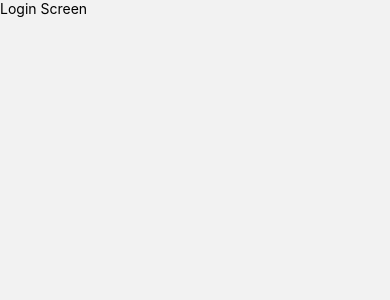
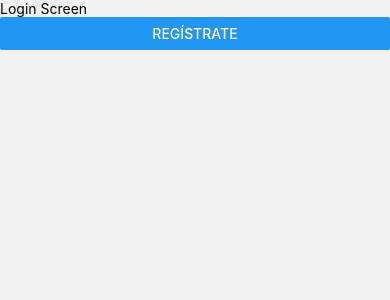
Before and after one commit to AdoptaUnJuniorPlatform/GT-Helphub-iOs, a React Native app: screen /SessionStart in a window 390 px wide. Shown: the top 300 px of the page. Built offline with nearby package versions, Linux system fonts and the light colour scheme.

Commit message:
add navigation button to go from login screen to register screen

```diff
--- a/App.js
+++ b/App.js
@@ -22,7 +22,11 @@ const Tab = createBottomTabNavigator();
 const RegistrationFlow = () => {
   return (
     <Stack.Navigator>
-      <Stack.Screen name="Register" component={RegisterScreen} />
+      <Stack.Screen
+        name="Register"
+        component={RegisterScreen}
+        options={{ headerShown: false }}
+      />
       <Stack.Screen
         name="RegisterStep1"
         component={RegisterStep1}
@@ -69,7 +73,6 @@ const Tabs = () => {
   );
 };
 
-// TODO: Main App Navigator
 const AppNavigator = () => (
   <Stack.Navigator>
     <Stack.Screen
--- a/src/screens/LoginScreen.js
+++ b/src/screens/LoginScreen.js
@@ -1,10 +1,14 @@
-import { Text, View, SafeAreaView } from "react-native";
+import { Text, View, SafeAreaView, Button } from "react-native";
 
-export default function LoginScreen() {
+export default function LoginScreen({ navigation }) {
   return (
     <SafeAreaView className="flex-1">
       <View className="flex-1 justify-center items-center bg-white">
         <Text>Login Screen</Text>
+        <Button
+          title="Regístrate"
+          onPress={() => navigation.navigate("RegisterFlow")}
+        />
       </View>
     </SafeAreaView>
   );
```
